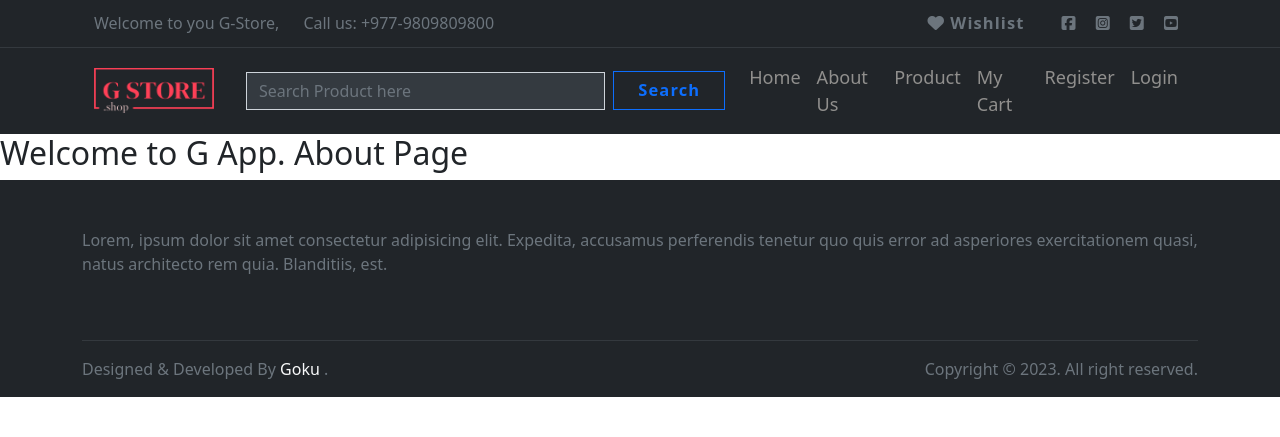
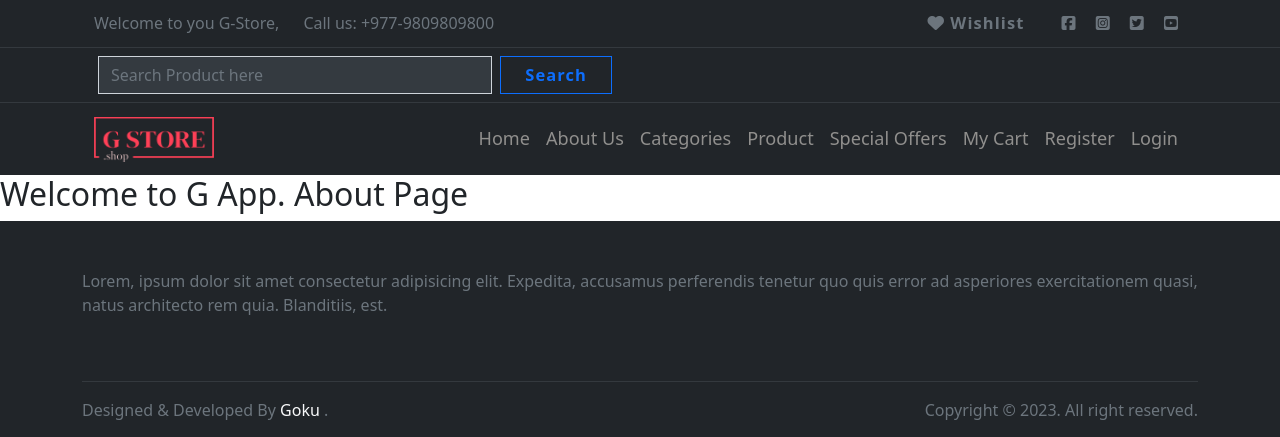
Before and after one commit to gokarna123-goku/g_store, a Django app: template templates/about.html in a window 1280 px wide. Shown: the top 437 px of the page. Run offline with Django 3.2, Linux system fonts and the light colour scheme; the template is opened without the code that fills it, so the values that code supplies are empty; some libraries are stand-ins or nearby versions.

Commit message:
working on nested navbar in django ecommerce website

```diff
--- a/static/css/gstore.css
+++ b/static/css/gstore.css
@@ -82,6 +82,75 @@
     color: #bfb0ff;
 }
 
+
+/* Category Subnavbar section */
+.category_nav{
+    position: relative;
+    transition: 0.5s ease-out;
+}
+
+.subnav{
+    position: absolute;
+    left: 0;
+    width: 240px;
+    height: auto;
+    background: #100d1e;
+    border: 2px solid #bfb0ff;
+    display: none;
+    transition: 0.5s ease-out;
+    z-index: 999;
+}
+
+.category_nav:hover .subnav{
+    display: block;
+    animation: slideup .5s ease;
+}
+
+.subnav li{
+    list-style: none;
+}
+
+/* nested nav */
+.sub_parent_nav{
+    position: relative;
+    transition: 0.5s ease-out;
+}
+
+.sub_child_nav{
+    position: absolute;
+    left: 0;
+    width: 240px;
+    height: auto;
+    background: #1e1351;
+    border: 2px solid #7764cc;
+    display: none;
+    transition: 0.5s ease-out;
+    z-index: 999;
+}
+
+.sub_parent_nav:hover > .sub_child_nav{
+    display: block;
+    /* animation: slideup .5s ease; */
+}
+
+
+/* Animation on sub-navbar items */
+@keyframes slideup{
+	0%{
+		opacity: 0;
+		transform: translateY(25px);
+	}
+	100%{
+		opacity: 1;
+		transform: none;
+	}
+}
+
+
+
+
+
+/*  */
 .carousel_img{
     width: 100%;
     height: 90vh;
--- a/templates/navbar.html
+++ b/templates/navbar.html
@@ -36,7 +36,7 @@
     <!--  -->
     <hr class="bg-secondary my-0">
     <!--  -->
-    <!-- <div class="container col-lg-11 py-2">
+    <div class="container col-lg-11 py-2">
         <div class="row">
             <div class="col-md-6 me-auto">
                 <form action="{% url 'ecomapp:search' %}" method="GET">
@@ -49,7 +49,7 @@
             </div>
         </div>
     </div>
-    <hr class="bg-secondary my-0"> -->
+    <hr class="bg-secondary my-0">
     <div class="container col-lg-11 my-0">
         <nav class="navbar navbar-expand-lg my-0">
             <div class="container-fluid navbar_section">
@@ -57,15 +57,15 @@
                     <img src="{% static 'img/logo/gstore.png' %}" alt="G-Store Website Logo" class="gstore_logo">
                 </a>
                 <button class="btn navbar-toggler" type="button" data-bs-toggle="collapse"
-                    data-bs-target="#navbarSupportedContent" aria-controls="navbarSupportedContent" aria-expanded="false"
-                    aria-label="Toggle navigation">
+                    data-bs-target="#navbarSupportedContent" aria-controls="navbarSupportedContent"
+                    aria-expanded="false" aria-label="Toggle navigation">
                     <i class="fa-solid fa-bars-staggered text-light"></i>
                 </button>
-                <div class="search_section w-50 d-lg-block d-sm-none d-none">
+                <!-- <div class="search_section w-50 d-lg-block d-sm-none d-none">
                     <form action="{% url 'ecomapp:search' %}" method="GET">
                         <div class="d-flex align-items-center mx-3">
-                            <input type="search" class="form-control me-2 search_input" name="keyword" placeholder="Search Product here"
-                                required>
+                            <input type="search" class="form-control me-2 search_input" name="keyword"
+                                placeholder="Search Product here" required>
                             <button type="submit" class="btn btn-outline-primary px-4">Search</button>
                         </div>
                     </form>
@@ -73,12 +73,12 @@
                 <div class="search_section w-100 d-lg-none d-sm-block d-block">
                     <form action="{% url 'ecomapp:search' %}" method="GET">
                         <div class="d-flex align-items-center">
-                            <input type="search" class="form-control me-2 search_input" name="keyword" placeholder="Search Product here"
-                                required>
+                            <input type="search" class="form-control me-2 search_input" name="keyword"
+                                placeholder="Search Product here" required>
                             <button type="submit" class="btn btn-outline-primary px-4">Search</button>
                         </div>
                     </form>
-                </div>
+                </div> -->
                 <div class="collapse navbar-collapse" id="navbarSupportedContent">
                     <ul class="navbar-nav ms-auto mb-2 mb-lg-0">
                         <li class="nav-item">
@@ -87,8 +87,60 @@
                         <li class="nav-item">
                             <a class="nav-link" href="{% url 'ecomapp:about' %}">About Us</a>
                         </li>
+                        <li class="nav-item category_nav">
+                            <a class="nav-link">Categories</a>
+                            <ul class="subnav px-3 mx-0">
+                                <li class="nav-item sub_parent_nav">
+                                    <a href="#"
+                                        class="nav-link subnav-link">
+                                        Men's Fashion
+                                    </a>
+                                    <ul class="sub_child_nav">
+                                        <li class="nav-item">
+                                            <a href="#" class="nav-link">Clothes</a>
+                                        </li>
+                                        <li class="nav-item">
+                                            <a href="#" class="nav-link">Shoes</a>
+                                        </li>
+                                        <li class="nav-item">
+                                            <a href="#" class="nav-link">Accessories</a>
+                                        </li>
+                                        <li class="nav-item">
+                                            <a href="#" class="nav-link">Men's Bags</a>
+                                        </li>
+                                    </ul>
+                                </li>
+                                <li class="nav-item">
+                                    <a href="#"
+                                        class="nav-link subnav-link">
+                                        Women's Fashion
+                                    </a>
+                                </li>
+                                <li class="nav-item">
+                                    <a href="#"
+                                        class="nav-link subnav-link">
+                                        Electronic Devices
+                                    </a>
+                                </li>
+                                <li class="nav-item">
+                                    <a href="#"
+                                        class="nav-link subnav-link">
+                                        Home Appliances
+                                    </a>
+                                </li>
+                                <li class="nav-item">
+                                    <a href="#"
+                                        class="nav-link subnav-link">
+                                        Special Offers
+                                    </a>
+                                </li>
+                            </ul>
+                        </li>
                         <li class="nav-item">
                             <a class="nav-link" href="{% url 'ecomapp:allproducts' %}">Product</a>
+                        </li>
+                        <li class="nav-item">
+                            <a class="nav-link" href="#">Special Offers</a>
                         </li>
                         <li class="nav-item">
                             <a class="nav-link" href="{% url 'ecomapp:mycart' %}">My Cart</a>
@@ -109,7 +161,8 @@
                         </li>
                         {% endif %}
                     </ul>
-                    <div class="wishlist_button d-flex justify-content-start align-items-center d-lg-none d-sm-block d-block">
+                    <div
+                        class="wishlist_button d-flex justify-content-start align-items-center d-lg-none d-sm-block d-block">
                         <a href="#" class="text-decoration-none h6 text-secondary d-lg-none d-sm-block d-block">
                             <i class="fa-solid fa-heart me-2 "></i> Wishlist
                         </a>
```
